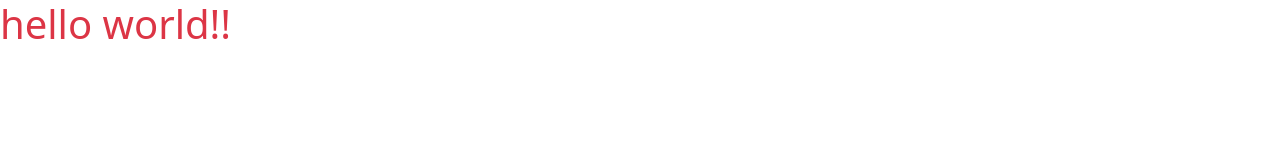
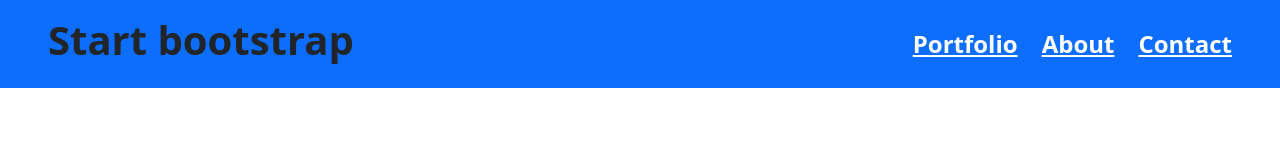
Before and after one commit to larissaog/first-landpage-bootstrap, a plain HTML site: page index.html in a window 1280 px wide. Drawn offline with nearby package versions, Linux system fonts and the light colour scheme.

Commit message:
feat: created header component

```diff
--- a/index.html
+++ b/index.html
@@ -8,7 +8,15 @@
     <link href="https://cdn.jsdelivr.net/npm/bootstrap@5.3.3/dist/css/bootstrap.min.css" rel="stylesheet" integrity="sha384-QWTKZyjpPEjISv5WaRU9OFeRpok6YctnYmDr5pNlyT2bRjXh0JMhjY6hW+ALEwIH" crossorigin="anonymous">
 </head>
 <body>
-    <h1 class="text-danger">hello world!!</h1>
+    <header class="w-100 bg-primary py-3 px-5 d-flex align-items-center justify-content-between">
+        <h1 class="fw-bold">Start bootstrap</h1>
+        <nav class="d-flex gap-4">
+        <a class="text-white fw-bold fs-4" href="#portfolio">Portfolio</a> <!--cor do texto, fonte e tamanho-->
+        <a class="text-white fw-bold fs-4"  href="#about">About</a>
+        <a class="text-white fw-bold fs-4" href="#contact">Contact</a>
+    </nav>
+    </header>
+
 
 </body>
 </html>
```
